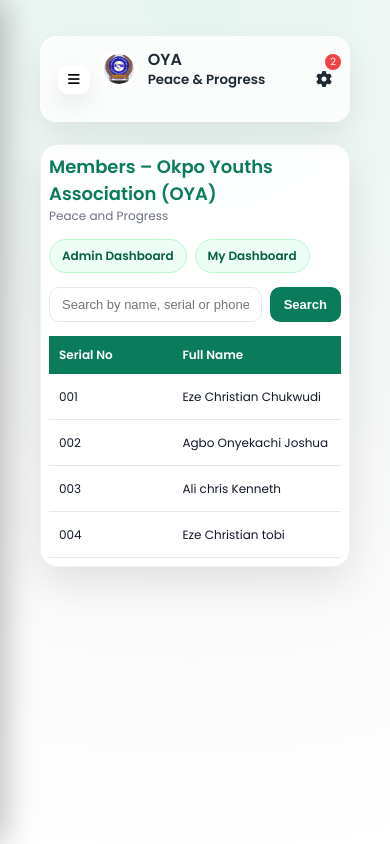
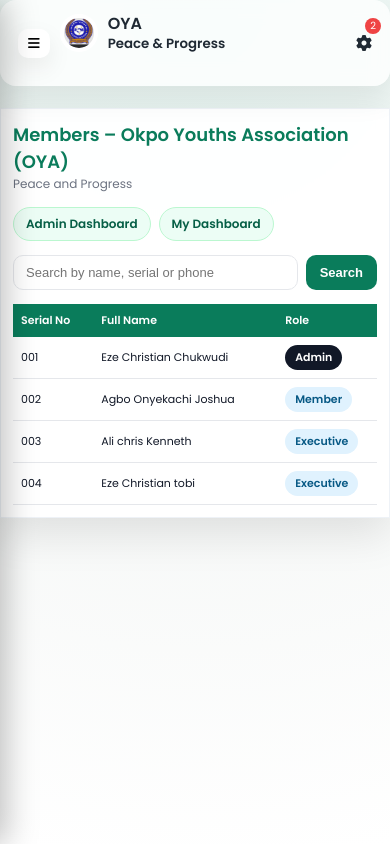
Before and after one commit to Christian-39/oya, a Django app: template accounts/templates/accounts/members_list.html in a window 390 px wide. Run offline with Django 5.2, Linux system fonts and the light colour scheme; data comes from the database, SQL or seed files in the repository; tables that the repository leaves empty hold one stand-in row (values such as "Sample post"); the template is opened without the code that fills it: values that come from a table or form of the project are taken from there, most other values are stand-ins (such as "Sample title", 1, 10 or a date in 2020).

Commit message:
Update members_list.html

```diff
--- a/accounts/templates/accounts/members_list.html
+++ b/accounts/templates/accounts/members_list.html
@@ -175,8 +175,37 @@
 
     @media (max-width: 600px) {
       h2 { font-size: 18px; }
-      .container { padding: 8px; }
+      .container { padding: 14px; }
     }
+@media (max-width: 768px) {
+  body {
+    padding: 0; /* remove side gaps */
+  }
+
+  .container {
+    max-width: 100%;
+    margin: 0;
+    border-radius: 0;
+    padding: 12px;
+  }
+
+  .main {
+    padding: 0 !important;
+  }
+
+  .table-wrap {
+    border-radius: 0;
+  }
+
+  table {
+    min-width: 700px; /* reduce scroll width */
+  }
+
+  th, td {
+    font-size: 11px;
+    padding: 8px;
+  }
+}
   </style>
 </head>
 <body>
```
